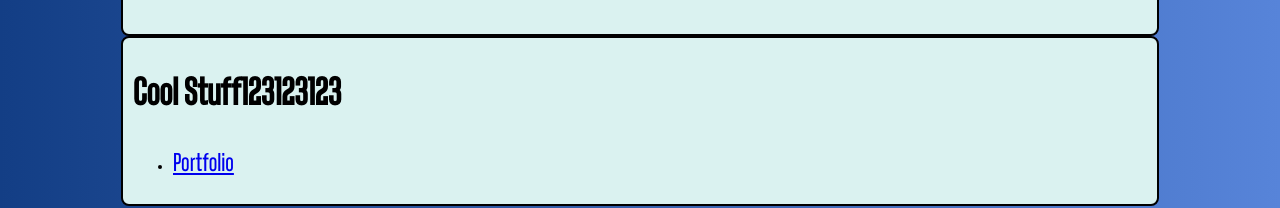
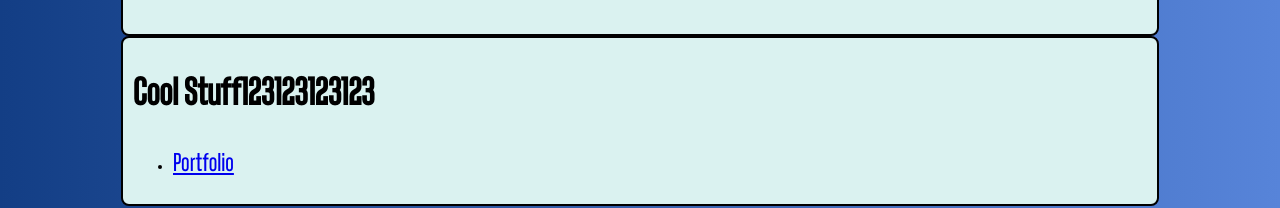
Before and after one commit to luke-powell/lukebpowell.dev, a plain HTML site: page lukebpowell.dev/public_html/index.html in a window 1280 px wide. Shown: the part 201-409 px from the top of the page. Drawn offline with Linux system fonts and the light colour scheme.

Commit message:
Update index.html

```diff
--- a/lukebpowell.dev/public_html/index.html
+++ b/lukebpowell.dev/public_html/index.html
@@ -16,7 +16,7 @@
   </section>
 
   <section class='card'>
-    <h2 class='text-primary'>Cool Stuff123123123</h1>
+    <h2 class='text-primary'>Cool Stuff123123123123</h1>
     <ul>
       <li class="text-link"><p ><a href="portfolio">Portfolio</a></p></li>
     </ul>
```
